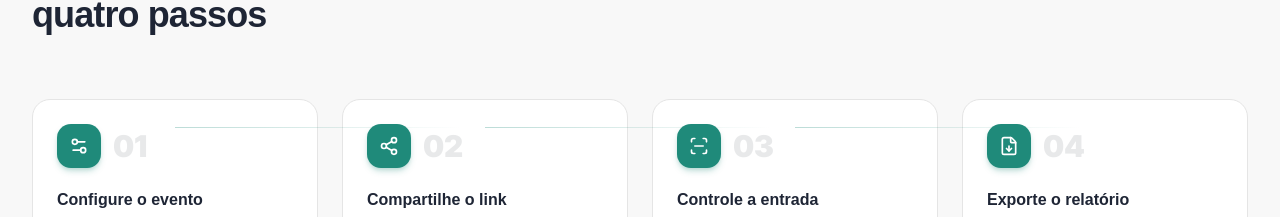
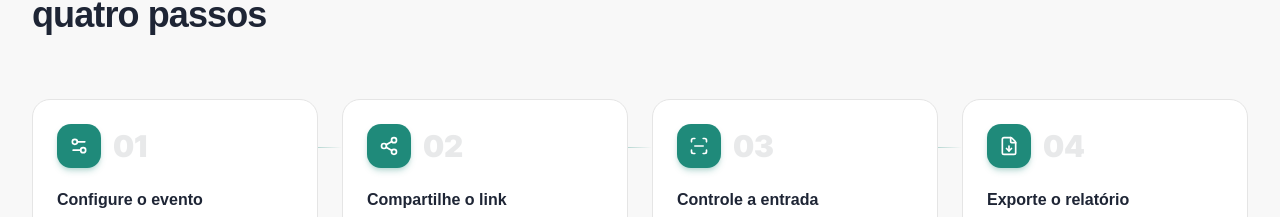
Before and after one commit to Lucasp74/Gest-o-de-Eventos---Peltrack, a Next.js app: page / in a window 1280 px wide. Shown: the part 999-1216 px from the top of the page. Built offline with nearby package versions, Linux system fonts and the light colour scheme; no server answers; a web font is replaced by a local one.

Commit message:
Conector dos passos ocupa so o vao entre os cards

```diff
--- a/components/HowItWorks.tsx
+++ b/components/HowItWorks.tsx
@@ -50,9 +50,9 @@ export default function HowItWorks() {
         <div className="grid grid-cols-1 md:grid-cols-2 lg:grid-cols-4 gap-6">
           {steps.map((step, index) => (
             <div key={step.step} className="relative">
-              {/* Connector */}
+              {/* Conector entre os passos. Antes usava w-full (largura de um card INTEIRO) com -translate-x-1/2, entao a linha atravessava POR CIMA dos cards. w-6 e exatamente o gap-6 do grid: ocupa so o vao. top-12 alinha com o centro do icone. */}
               {index < steps.length - 1 && (
-                <div className="hidden lg:block absolute top-7 left-full w-full h-px bg-gradient-to-r from-laranja/30 to-transparent z-10 -translate-x-1/2" />
+                <div className="hidden lg:block absolute top-12 left-full w-6 h-px bg-gradient-to-r from-laranja/30 to-transparent" />
               )}
 
               <div className="bg-card rounded-2xl p-6 border border-border h-full hover:shadow-md hover:-translate-y-0.5 transition-all duration-300">
```
